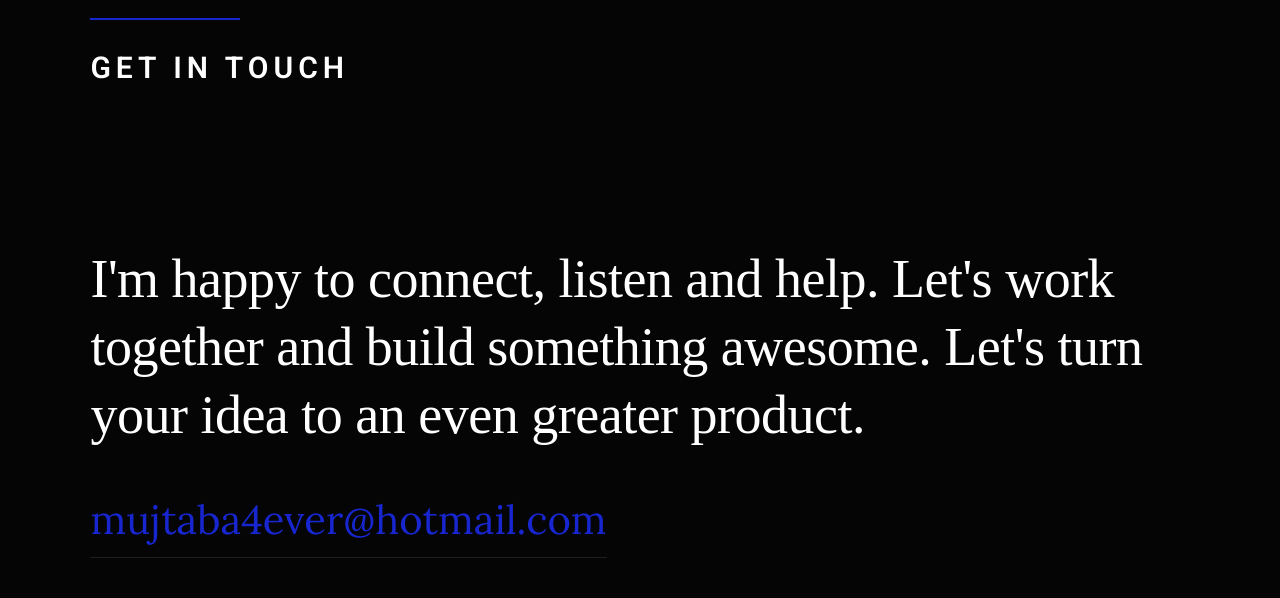
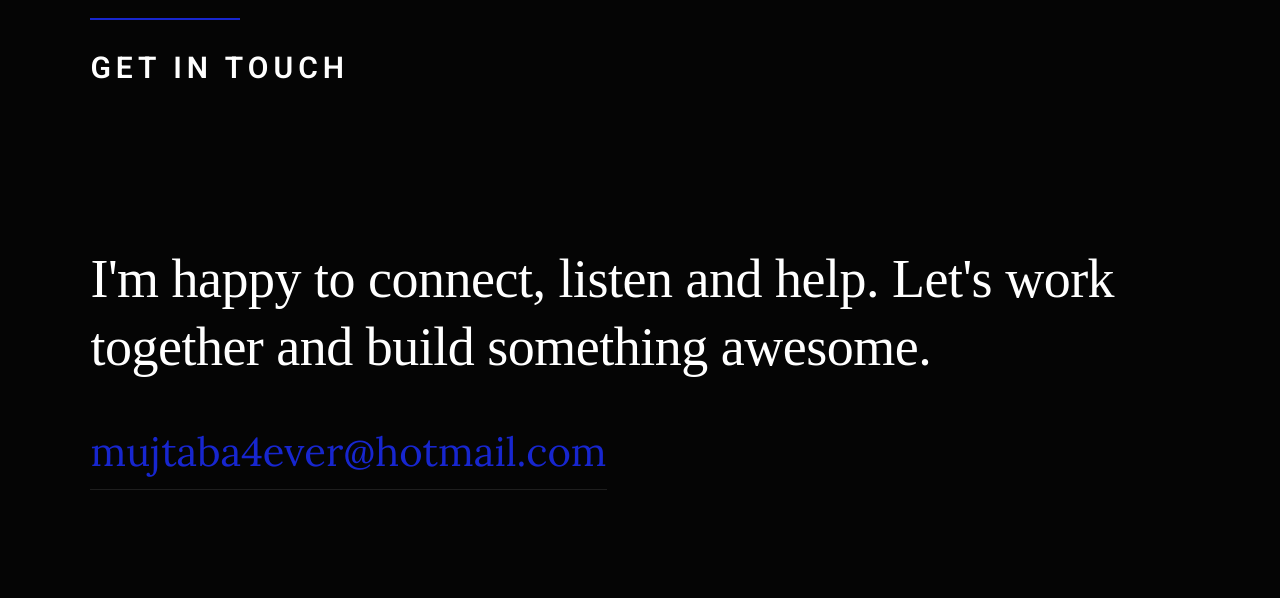
Before and after one commit to Mujtabasanhory/Portfolio, a plain HTML site: page index.html in a window 1280 px wide. Shown: the part 6175-6773 px from the top of the page. Drawn offline with Linux system fonts and the light colour scheme; a web font is replaced by a local one.

Commit message:
updated paragraph

```diff
--- a/index.html
+++ b/index.html
@@ -295,7 +295,7 @@
                 </p>
                  <p class="section-desc">
                 I'm happy to connect, listen and help. Let's work together and build
-                something awesome. Let's turn your idea to an even greater product.
+                something awesome.
                 </p>
                 <a href="mailto:#0">mujtaba4ever@hotmail.com</a>
             </div>
```
